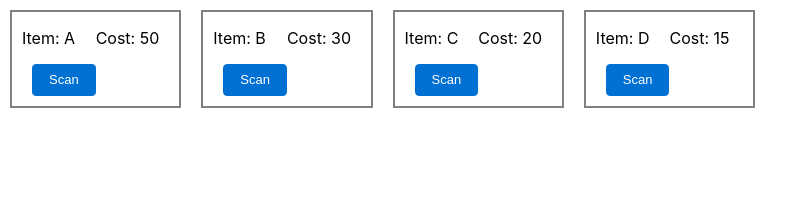
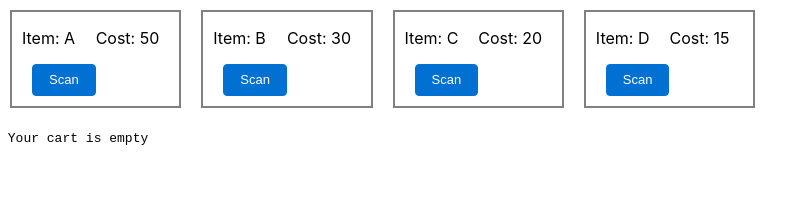
Before and after one commit to HaydenMCD/Kata09, a React (Create React App) app in the folder kata09_visa/: page / in a window 1280 px wide. Shown: the top 221 px of the page, without its empty margins (0-809 px from the left). Built offline with nearby package versions, Linux system fonts and the light colour scheme.

Commit message:
Created cart component. Will display if the cart is empty or the contents of the cart after items have been added

```diff
--- a/kata09_visa/src/App.tsx
+++ b/kata09_visa/src/App.tsx
@@ -2,6 +2,7 @@ import "./Styles/App.css";
 import ItemListing from "./Components/Item/ItemListing";
 import items from "./PriceData.json";
 import { itemProperties } from "./Components/Item/ItemListing";
+import Cart from "./Components/Cart/Cart";
 
 function App() {
   return (
@@ -18,6 +19,7 @@ function App() {
           );
         })}
       </div>
+      <Cart />
     </div>
   );
 }
--- /dev/null
+++ b/kata09_visa/src/Components/Cart/Cart.tsx
@@ -0,0 +1,18 @@
+import React from "react";
+
+const Cart = () => {
+  let currentCart = localStorage.getItem("cart");
+  if (currentCart == null) {
+    currentCart = "Your cart is empty";
+  } else {
+    currentCart = JSON.parse(currentCart) as string;
+  }
+
+  return (
+    <div>
+      <pre> {currentCart} </pre>
+    </div>
+  );
+};
+
+export default Cart;
```
